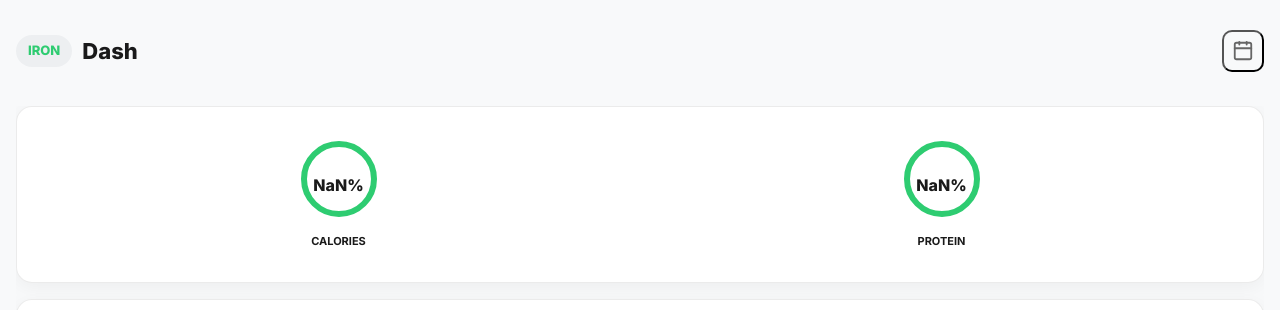
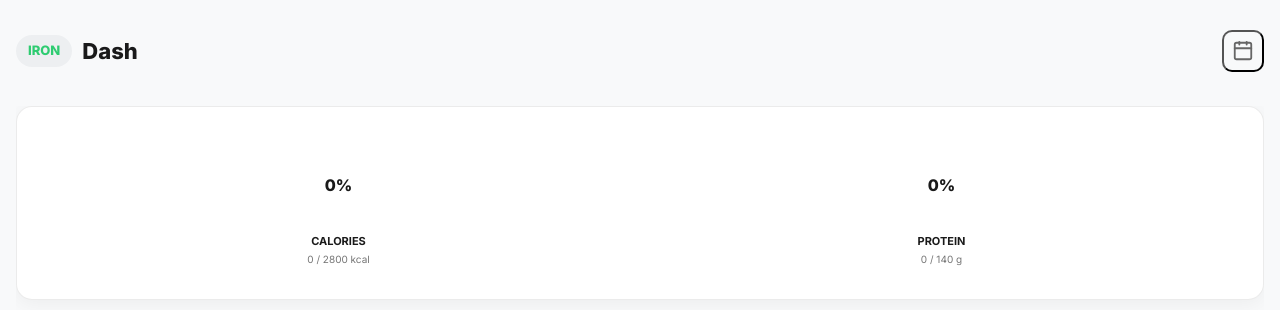
Before and after one commit to taiyoimmt-ops/fitness-pwa, a React (Vite) app: page / in a window 1280 px wide. Shown: the top 310 px of the page. Built offline with nearby package versions, Linux system fonts and the light colour scheme; no server answers; the database is empty.

Commit message:
fix: resolve NaN rendering and fix protein attribute in dashboard

```diff
--- a/src/components/RingGauge.jsx
+++ b/src/components/RingGauge.jsx
@@ -1,5 +1,5 @@
 // SVGリングゲージコンポーネント: 100%達成時の祝祭エフェクト付き
-export default function RingGauge({ percent, size = 80, label, sublabel, color = '#39FF14', celebrate = false }) {
+export default function RingGauge({ percent = 0, size = 80, label, sublabel, color = '#39FF14', celebrate = false }) {
   const r = (size - 10) / 2;
   const circumference = 2 * Math.PI * r;
   const clamped = Math.min(percent, 100);
@@ -69,7 +69,7 @@ export default function RingGauge({ percent, size = 80, label, sublabel, color =
           color: isGoalReached ? 'var(--accent)' : 'var(--text-primary)',
           textShadow: isGoalReached ? '0 0 10px rgba(57,255,20,0.5)' : 'none'
         }}>
-          {Math.round(percent)}%
+          {Math.round(percent || 0)}%
         </span>
       </div>
 
--- a/src/pages/Dashboard.jsx
+++ b/src/pages/Dashboard.jsx
@@ -85,8 +85,18 @@ export default function Dashboard() {
       <PullToRefresh onRefresh={async () => { haptics.medium(); await load(); }}>
         {/* 主要達成リング */}
         <div className="card" style={{ display: 'flex', justifyContent: 'space-around', padding: '32px 20px' }}>
-          <RingGauge label="CALORIES" current={totals.cal} target={DAILY_TARGETS.calories} unit="kcal" color="var(--accent)" />
-          <RingGauge label="PROTEIN" current={totals.pro} target={DAILY_TARGETS.protein} unit="g" color="var(--accent)" />
+          <RingGauge
+            label="CALORIES"
+            percent={DAILY_TARGETS.calories > 0 ? (totals.cal / DAILY_TARGETS.calories) * 100 : 0}
+            sublabel={`${Math.round(totals.cal)} / ${DAILY_TARGETS.calories} kcal`}
+            color="var(--accent)"
+          />
+          <RingGauge
+            label="PROTEIN"
+            percent={DAILY_TARGETS.protein_g > 0 ? (totals.pro / DAILY_TARGETS.protein_g) * 100 : 0}
+            sublabel={`${Math.round(totals.pro)} / ${DAILY_TARGETS.protein_g} g`}
+            color="var(--accent)"
+          />
         </div>
 
         {/* PFC 詳細 */}
```
